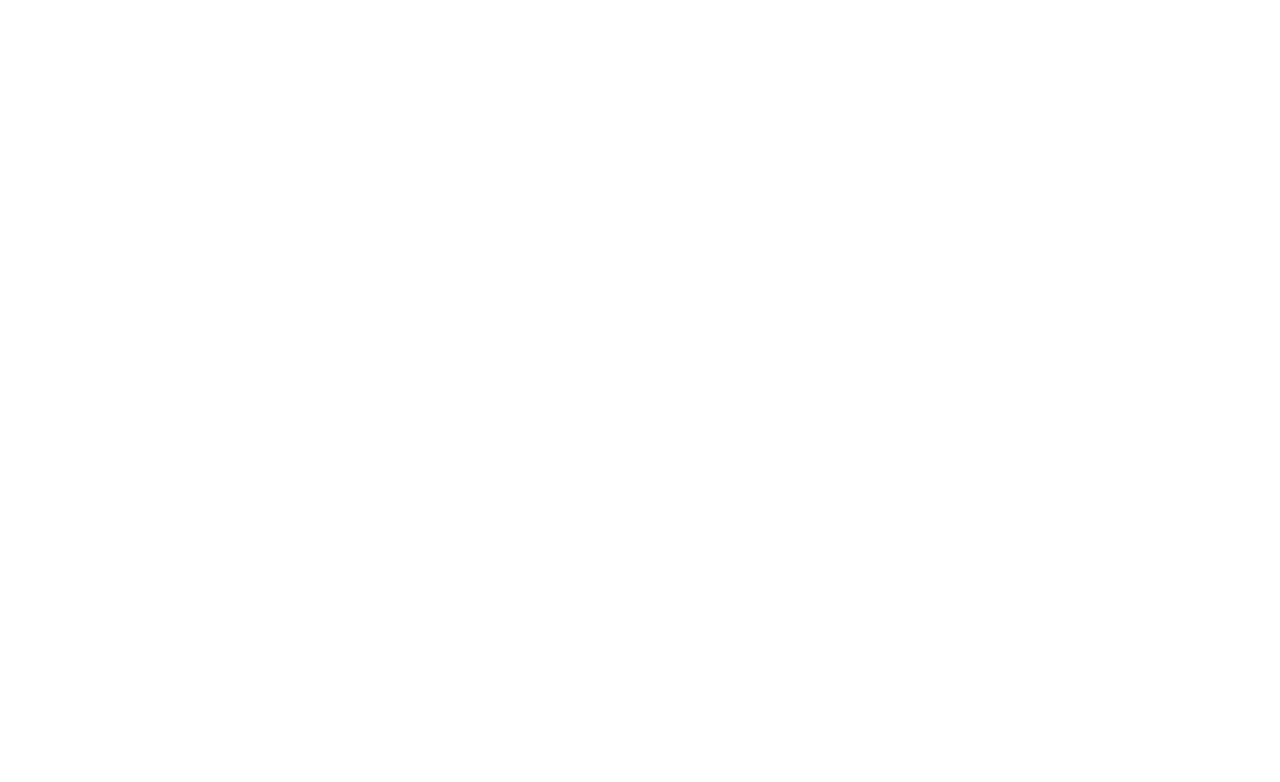
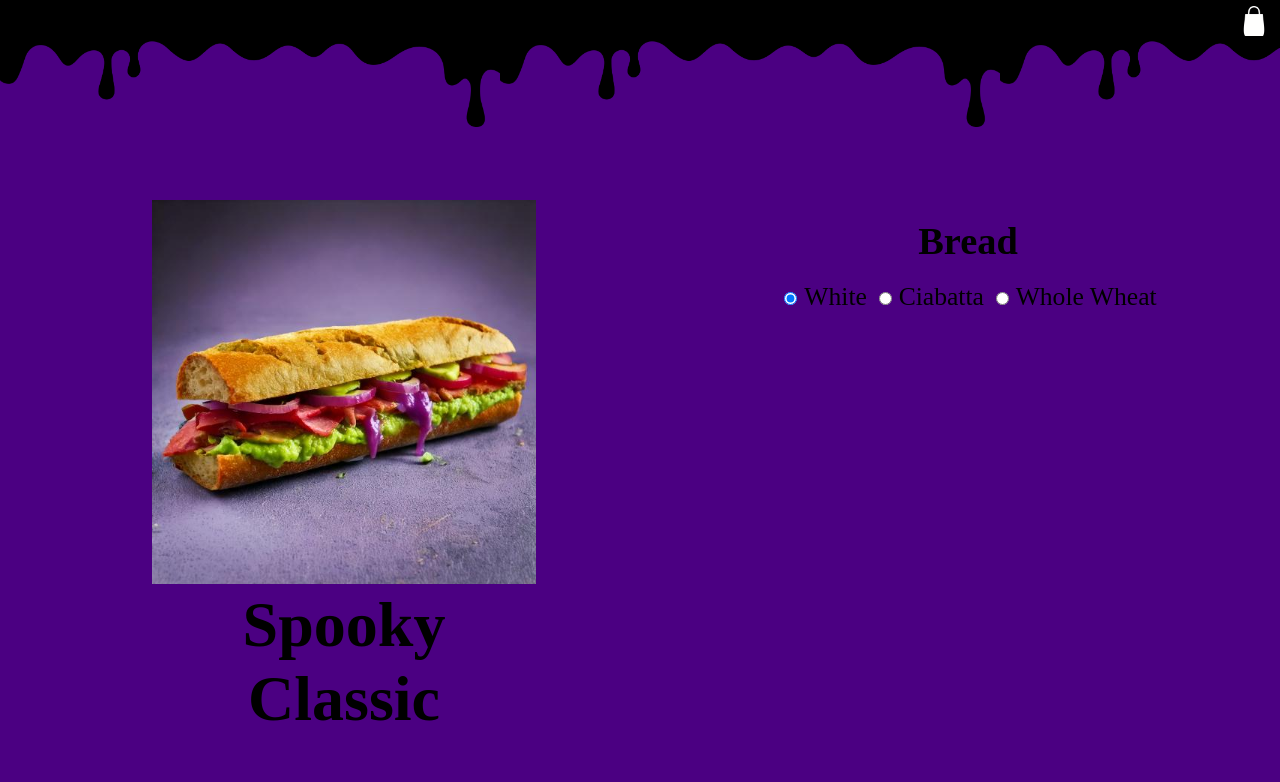
Before and after one commit to 125CoryR/CRDeli, a plain HTML site: page Spooky_Classic/index.html in a window 1280 px wide. Drawn offline with Linux system fonts and the light colour scheme; a web font is replaced by a local one.

Commit message:
Made new page and working buttons

```diff
--- a/Spooky_Classic/index.html
+++ b/Spooky_Classic/index.html
@@ -5,9 +5,54 @@
     <title>Spooky Sandwiches</title>
     <link rel="stylesheet" href="style.css">
     <script src="index.js"></script>
+    <link rel="preconnect" href="https://fonts.googleapis.com">
+    <link rel="preconnect" href="https://fonts.gstatic.com" crossorigin>
+    <link href="https://fonts.googleapis.com/css2?family=Pirata+One&display=swap" rel="stylesheet">
 
 </head>
 <body>
+<div id = "menuBar" >
 
+    <div id="buttonBar" >
+        <div id = "cartDiv">
+            <button id = "cartButton"><img src="../images/bagIcon.png" height="40" width="40"/></button>
+        </div>
+    </div>
+</div>
+
+<div id = "parentDiv">
+    <div id = "itemDisplay">
+        <img src="../images/spookySandwich.jpg" height="400" width="400"/>
+            <h1>Spooky Classic</h1>
+    </div>
+    <div id = "toppingsDiv">
+    <div id = "breadDiv">
+        <h2>Bread</h2>
+        <div id = "breadButtonDiv">
+            <div>
+                <input type="radio" name="bread" id="white"
+                       value="white" checked>
+                <label for="white"> White </label>
+            </div>
+            <div>
+                <input type="radio" name="bread" id="Ciabatta"
+                       value="white" >
+                <label for="white"> Ciabatta </label>
+            </div>
+            <div>
+                <input type="radio" name="bread" id="WholeWheat"
+                       value="WholeWheat" >
+                <label for="white"> Whole Wheat </label>
+            </div>
+
+
+        </div>
+
+
+    </div>
+
+    </div>
+
+</div>
 </body>
 </html>
--- a/Spooky_Classic/style.css
+++ b/Spooky_Classic/style.css
@@ -0,0 +1,60 @@
+body{
+    background-color: indigo;
+    font-family: "Pirata One";
+    margin: 0;
+}
+#menuBar{
+    margin: 0px;
+    padding: 0px;
+    min-height: 127px;
+    background-size: 500px;
+    position: fixed;
+    top: 0px;
+    left: 0px;
+    width: 100%;
+    background-image: url("../images/drippingBorder.png");
+}
+#cartDiv{
+    margin-left: 66.6%;
+    display: flex;
+    justify-content: end;
+}
+#cartButton{
+    border: none;
+    background: none;
+
+}
+#parentDiv{
+    margin-top: 200px;
+    display: flex;
+    justify-content: space-around;
+}
+#itemDisplay{
+    margin-left: 2.5%;
+    width: 30%;
+}
+h1{
+    margin-top: 0px;
+    font-size: 5vw;
+    text-align: center;
+}
+#toppingsDiv{
+    width: 30%;
+    text-align: center;
+}
+#breadButtonDiv{
+    display: flex;
+    justify-content: space-around;
+}
+img{
+    max-width: 100%;
+    height: auto;
+}
+h2{
+    font-size: 3vw;
+    margin-top: 5%;
+    margin-bottom: 5%;
+}
+label{
+    font-size: 2vw;
+}
--- a/Spooky_Club/style.css
+++ b/Spooky_Club/style.css
@@ -0,0 +1,5 @@
+body{
+    background-color: indigo;
+    font-family: "Pirata One";
+    margin: 0;
+}
--- a/Spooky_Veg/style.css
+++ b/Spooky_Veg/style.css
@@ -0,0 +1,5 @@
+body{
+    background-color: indigo;
+    font-family: "Pirata One";
+    margin: 0;
+}
--- a/style.css
+++ b/style.css
@@ -5,6 +5,10 @@ body{
 }
 button{
     font-family: "Pirata One";
+    border-radius: 5%;
+}
+imgs{
+
 }
 #menuBar{
     margin: 0px;
@@ -16,6 +20,16 @@ button{
     left: 0px;
     width: 100%;
  background-image: url("./images/drippingBorder.png");
+}
+#cartDiv{
+    margin-left: 66.6%;
+    display: flex;
+    justify-content: end;
+}
+#cartButton{
+    border: none;
+    background: none;
+
 }
 #title{
     text-align: center;
@@ -29,6 +43,8 @@ h1{
 }
 h3{
     font-size: 2vw;
+    margin-top: 5%;
+    margin-bottom: 5%;
 }
 
 
```
Also changed, not shown: index.html (+13 -4 lines), index.js (+9 -0 lines), images/bagIcon.png (added).
